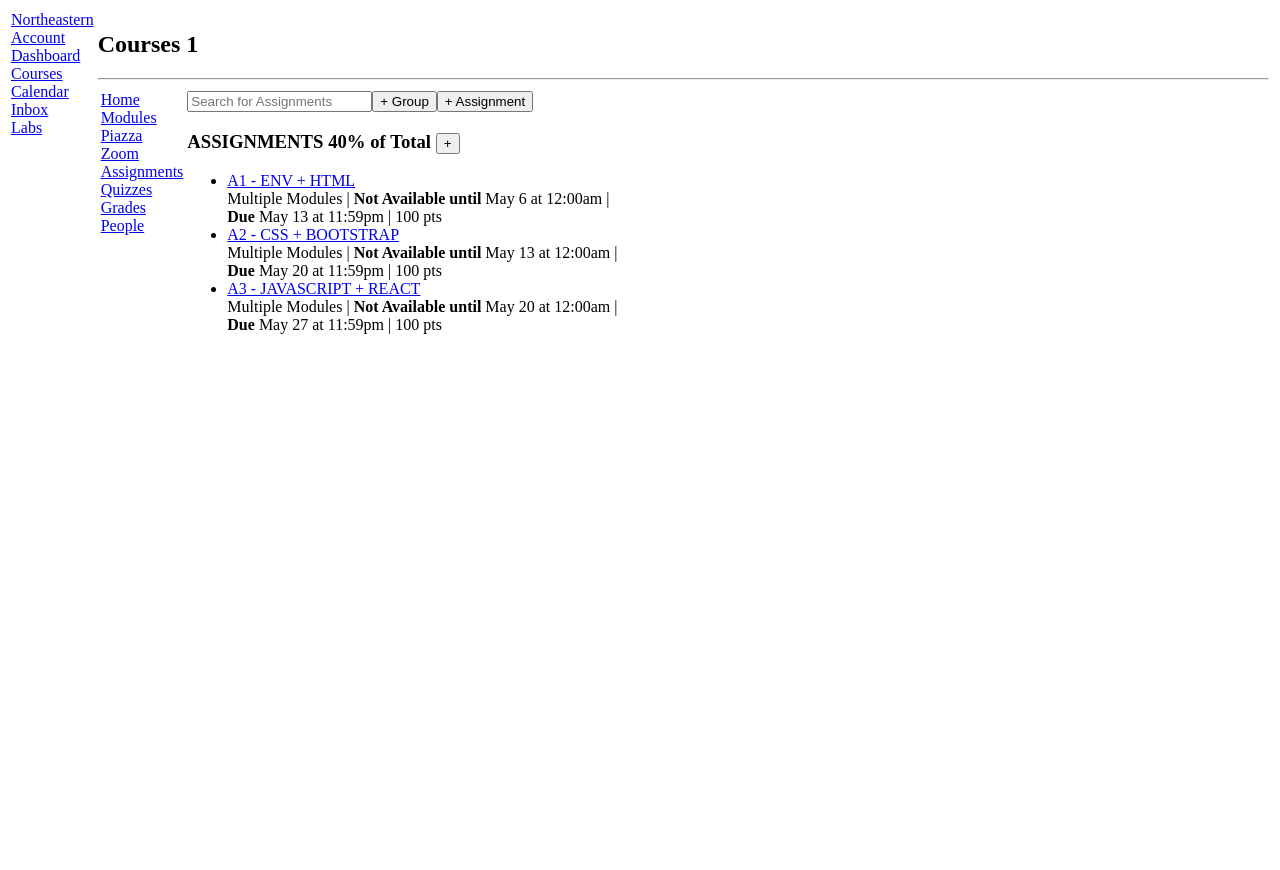
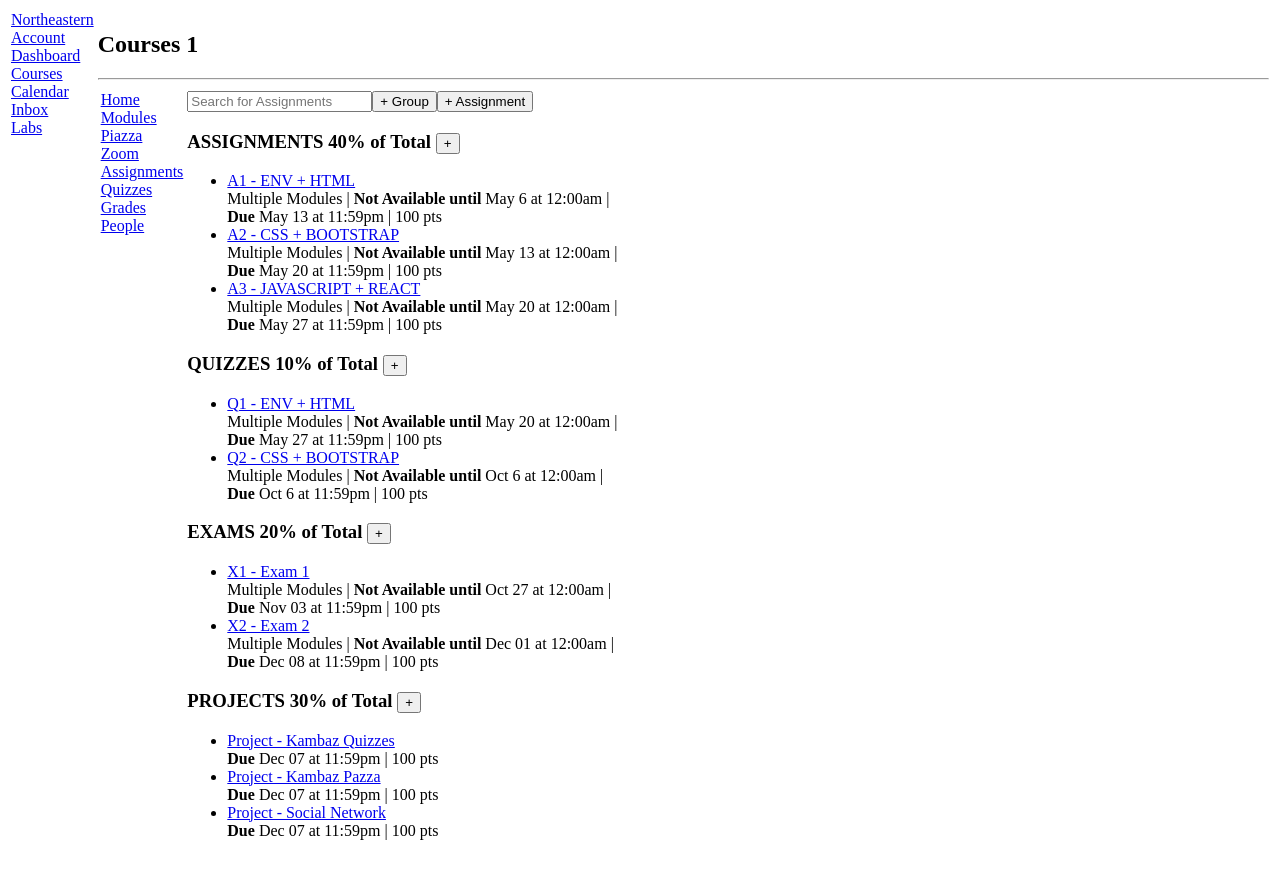
Before and after one commit to HarishNandhaKumar/kambaz-next-js, a Next.js app: page /Courses/1/Assignments in a window 1280 px wide. Before the commit the page ends 800 px from the top, so only its background shows below. Built offline with nearby package versions, Linux system fonts and the light colour scheme.

Commit message:
feat: Added the quiz, grades, people, zoom pages and fixed issues

```diff
--- a/src/app/(Kambaz)/Account/Signin/page.tsx
+++ b/src/app/(Kambaz)/Account/Signin/page.tsx
@@ -3,8 +3,8 @@ export default function Signin() {
     return (
         <div id="wd-signin-screen">
             <h3>Sign in</h3>
-            <input placeholder="username" className="wd-username" /> <br />
-            <input placeholder="password" type="password" className="wd-password" /> <br />
+            <input placeholder="username" defaultValue="NEU Student" className="wd-username" /> <br />
+            <input placeholder="password" defaultValue="abc123" type="password" className="wd-password" /> <br />
             <Link href="/Dashboard" id="wd-signin-btn">
                 <button type="button">Sign in</button>
             </Link>
--- a/src/app/(Kambaz)/Courses/[cid]/Assignments/page.tsx
+++ b/src/app/(Kambaz)/Courses/[cid]/Assignments/page.tsx
@@ -2,6 +2,7 @@ import Link from "next/link";
 export default async function Assignments({ params }: { params: Promise<{ cid: string }>}) {
     const { cid } = await params;
 return (
+    <>
     <div id="wd-assignments">
         <input placeholder="Search for Assignments"
             id="wd-search-assignment" />
@@ -36,4 +37,76 @@ return (
             </li>
         </ul>
     </div>
+
+    <div id="wd-quiz">
+        <h3 id="wd-quizzes-title">QUIZZES 10% of Total <button>+</button> </h3>
+        <ul id="wd-quizzes-list">
+            <li className="wd-assignment-list-item">
+                <Link href={`/Courses/${cid}/Assignments/4`} className="wd-assignment-link">
+                    Q1 - ENV + HTML
+                </Link>
+                <br />
+                <span> Multiple Modules | <b>Not Available until</b> May 20 at 12:00am | </span><br />
+                <span><b>Due</b> May 27 at 11:59pm | 100 pts</span>
+            </li>
+            <li className="wd-assignment-list-item">
+                <Link href={`/Courses/${cid}/Assignments/4`} className="wd-assignment-link">
+                    Q2 - CSS + BOOTSTRAP
+                </Link>
+                <br />
+                <span> Multiple Modules | <b>Not Available until</b> Oct 6 at 12:00am | </span><br />
+                <span><b>Due</b> Oct 6 at 11:59pm | 100 pts</span>
+            </li>
+        </ul>
+    </div>
+
+    <div id="wd-exams">
+        <h3 id="wd-exams-title">EXAMS 20% of Total <button>+</button> </h3>
+        <ul id="wd-exams-list">
+            <li className="wd-assignment-list-item">
+                <Link href={`/Courses/${cid}/Assignments/4`} className="wd-assignment-link">
+                    X1 - Exam 1
+                </Link>
+                <br />
+                <span> Multiple Modules | <b>Not Available until</b> Oct 27 at 12:00am | </span><br />
+                <span><b>Due</b> Nov 03 at 11:59pm | 100 pts</span>
+            </li>
+            <li className="wd-assignment-list-item">
+                <Link href={`/Courses/${cid}/Assignments/4`} className="wd-assignment-link">
+                    X2 - Exam 2
+                </Link>
+                <br />
+                <span> Multiple Modules | <b>Not Available until</b> Dec 01 at 12:00am | </span><br />
+                <span><b>Due</b> Dec 08 at 11:59pm | 100 pts</span>
+            </li>
+        </ul>
+    </div>
+
+    <div id="wd-projects">
+        <h3 id="wd-projects-title">PROJECTS 30% of Total <button>+</button> </h3>
+        <ul id="wd-projects-list">
+            <li className="wd-assignment-list-item">
+                <Link href={`/Courses/${cid}/Assignments/4`} className="wd-assignment-link">
+                    Project - Kambaz Quizzes
+                </Link>
+                <br />
+                <span><b>Due</b> Dec 07 at 11:59pm | 100 pts</span>
+            </li>
+            <li className="wd-assignment-list-item">
+                <Link href={`/Courses/${cid}/Assignments/4`} className="wd-assignment-link">
+                    Project - Kambaz Pazza
+                </Link>
+                <br />
+                <span><b>Due</b> Dec 07 at 11:59pm | 100 pts</span>
+            </li>
+            <li className="wd-assignment-list-item">
+                <Link href={`/Courses/${cid}/Assignments/4`} className="wd-assignment-link">
+                    Project - Social Network
+                </Link>
+                <br />
+                <span><b>Due</b> Dec 07 at 11:59pm | 100 pts</span>
+            </li>
+        </ul>
+    </div>
+    </>
 );}
--- a/src/app/(Kambaz)/Courses/[cid]/navigation.tsx
+++ b/src/app/(Kambaz)/Courses/[cid]/navigation.tsx
@@ -7,8 +7,7 @@ return (
         </Link><br/>
         <Link href="/Courses/1234/Piazza" id="wd-course-piazza-link">Piazza</Link><br/>
         <Link href="/Courses/1234/Zoom" id="wd-course-zoom-link">Zoom</Link><br/>
-        <Link href="/Courses/1234/Assignments" id="wd-course-quizzes-link">
-            Assignments</Link><br/>
+        <Link href="/Courses/1234/Assignments" id="wd-course-quizzes-link">Assignments</Link><br/>
         <Link href="/Courses/1234/Quizzes" id="wd-course-assignments-link">Quizzes
         </Link><br/>
         <Link href="/Courses/1234/Grades" id="wd-course-grades-link">Grades</Link><br/>
```
Also changed, not shown: src/app/(Kambaz)/Account/Signup/page.tsx (+3 -4 lines), src/app/(Kambaz)/Courses/[cid]/Grades/page.tsx (added, +9 -0 lines), src/app/(Kambaz)/Courses/[cid]/Piazza/page.tsx (added, +9 -0 lines), src/app/(Kambaz)/Courses/[cid]/Quizzes/page.tsx (added, +9 -0 lines), src/app/(Kambaz)/Courses/[cid]/Zoom/page.tsx (added, +9 -0 lines).
